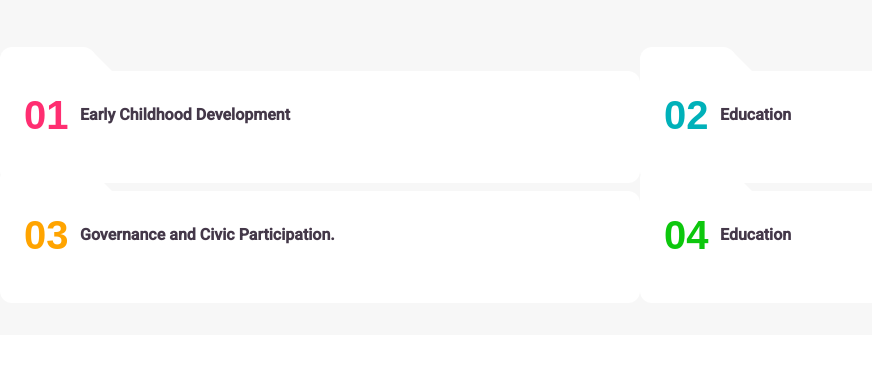
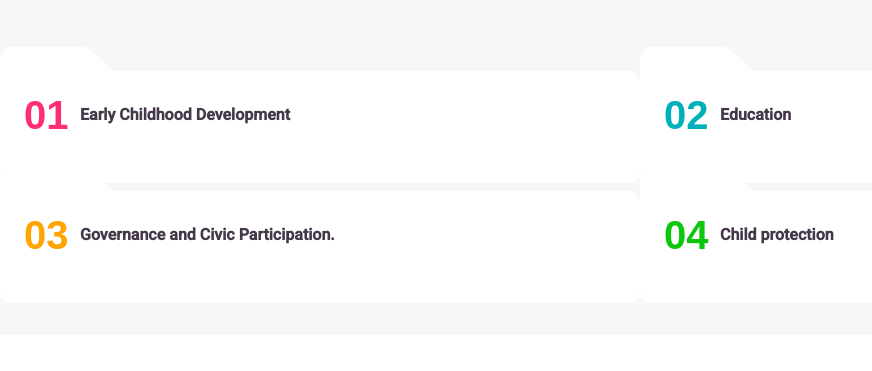
Before and after one commit to juma-moringa/Daraja-CIF, a Django app: page /programs/ in a window 1280 px wide. Shown: the part 473-844 px from the top of the page, without its empty margins (0-872 px from the left). Run offline with Django 3.2, Linux system fonts and the light colour scheme; some libraries are stand-ins or nearby versions; some web fonts are replaced.

Commit message:
added the 4th program details

```diff
--- a/darajacifapp/templates/programsection.html
+++ b/darajacifapp/templates/programsection.html
@@ -100,16 +100,12 @@
                     <dl class="accordion__box">
                         <dt class="accordion__patition">
                             <span class="accordion__number">04</span>
-                            <span class="accordion__title">Education</span>
+                            <span class="accordion__title">Child protection</span>
                         </dt>
-                        <dd class="accordion__text">Daraja has also participated in a number of policies
-                            forums & processes including:
-                            i. APBET Policy development for low cost private schools located in the non-formal
-                            settlements.
-                            ii. ECDE policy review Ministry of Education.
-                            iii. Daraja has supported the legislation of the Child care Facilities Act 2017 for Nairobi
-                            city
-                            County
+                        <dd class="accordion__text">Daraja works to keep children safe regardless of their gender and
+                            race. Daraja works in the communities to promote positive social behaviours that help
+                            prevent any form of violence against children. We also work with county and national
+                            government to train social workers and help strengthen their child protection systems.
                         </dd>
                     </dl>
                 </div>
```
